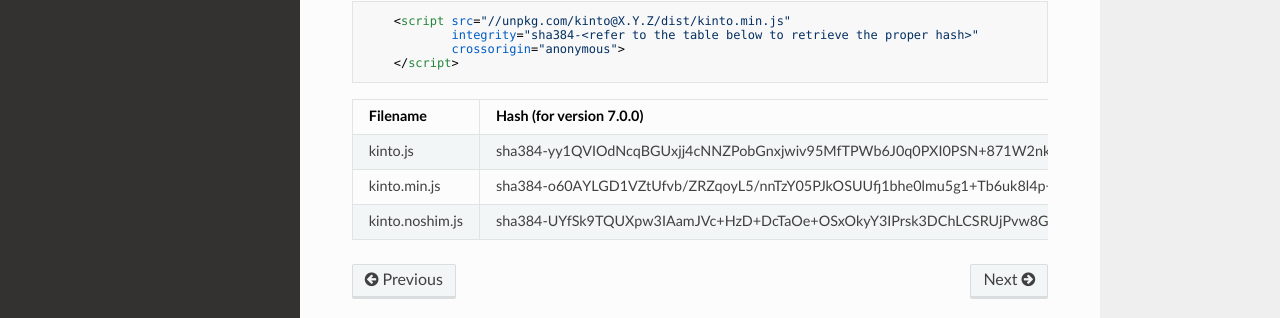
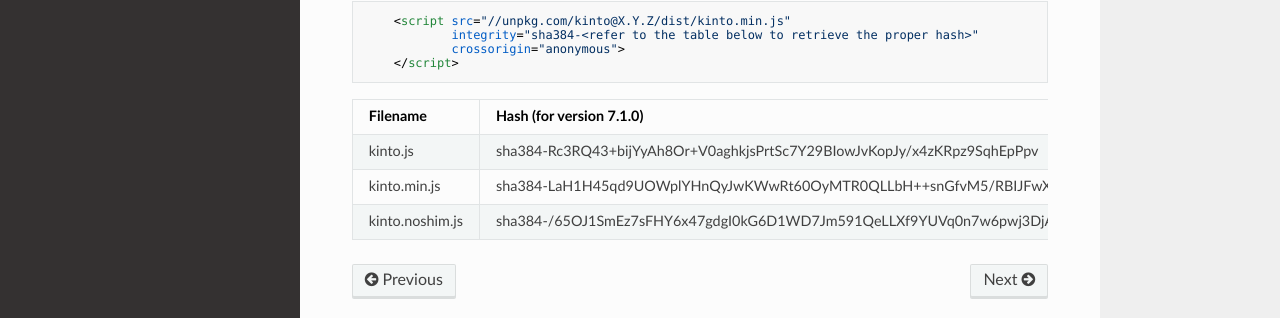
Before and after one commit to Kinto/kinto.js, an MkDocs documentation site: the page built from docs/installation.md, in a window 1280 px wide and 1323 px high. Shown: the part 930-1248 px from the top of the window. Built offline with MkDocs 1.6.1, drawn with Linux system fonts in a browser that asks for light colours; nearby versions of some CDN libraries; old or Windows-style settings are respelled for this version of MkDocs.

Commit message:
Update SRIs

````diff
--- a/docs/installation.md
+++ b/docs/installation.md
@@ -37,8 +37,8 @@
     </script>
 ```
 
-| Filename                | Hash (for version 7.0.0)                                                |
+| Filename                | Hash (for version 7.1.0)                                                |
 |-------------------------|-------------------------------------------------------------------------|
-| kinto.js                | sha384-yy1QVIOdNcqBGUxjj4cNNZPobGnxjwiv95MfTPWb6J0q0PXI0PSN+871W2nkavMx |
-| kinto.min.js            | sha384-o60AYLGD1VZtUfvb/ZRZqoyL5/nnTzY05PJkOSUUfj1bhe0lmu5g1+Tb6uk8l4p+ |
-| kinto.noshim.js         | sha384-UYfSk9TQUXpw3IAamJVc+HzD+DcTaOe+OSxOkyY3IPrsk3DChLCSRUjPvw8G1kqz |
+| kinto.js                | sha384-Rc3RQ43+bijYyAh8Or+V0aghkjsPrtSc7Y29BIowJvKopJy/x4zKRpz9SqhEpPpv |
+| kinto.min.js            | sha384-LaH1H45qd9UOWplYHnQyJwKWwRt60OyMTR0QLLbH++snGfvM5/RBIJFwX8lWdMlK |
+| kinto.noshim.js         | sha384-/65OJ1SmEz7sFHY6x47gdgI0kG6D1WD7Jm591QeLLXf9YUVq0n7w6pwj3DjAGTMo |
````
